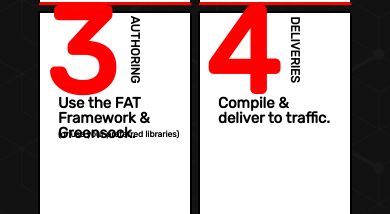
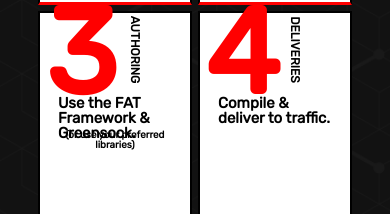
Before and after one commit to elaineleeworld/FAT-landing-page, a React (Create React App) app: page /#/ in a window 390 px wide. Shown: the part 1800-2014 px from the top of the page. Built offline with nearby package versions, Linux system fonts and the light colour scheme.

Commit message:
add box styling

```diff
--- a/src/components/Box/Box.css
+++ b/src/components/Box/Box.css
@@ -120,9 +120,8 @@
 		font-size: 15px;
 	}
 	.box-subheadline{
-		font-size: 8.5px;
-		/*margin-top: 0px;
-		position:relative;*/
+		font-size: 9.9px;
+		position:relative;
 	}
 	.box-text{
 		font-size: 13px;
```
